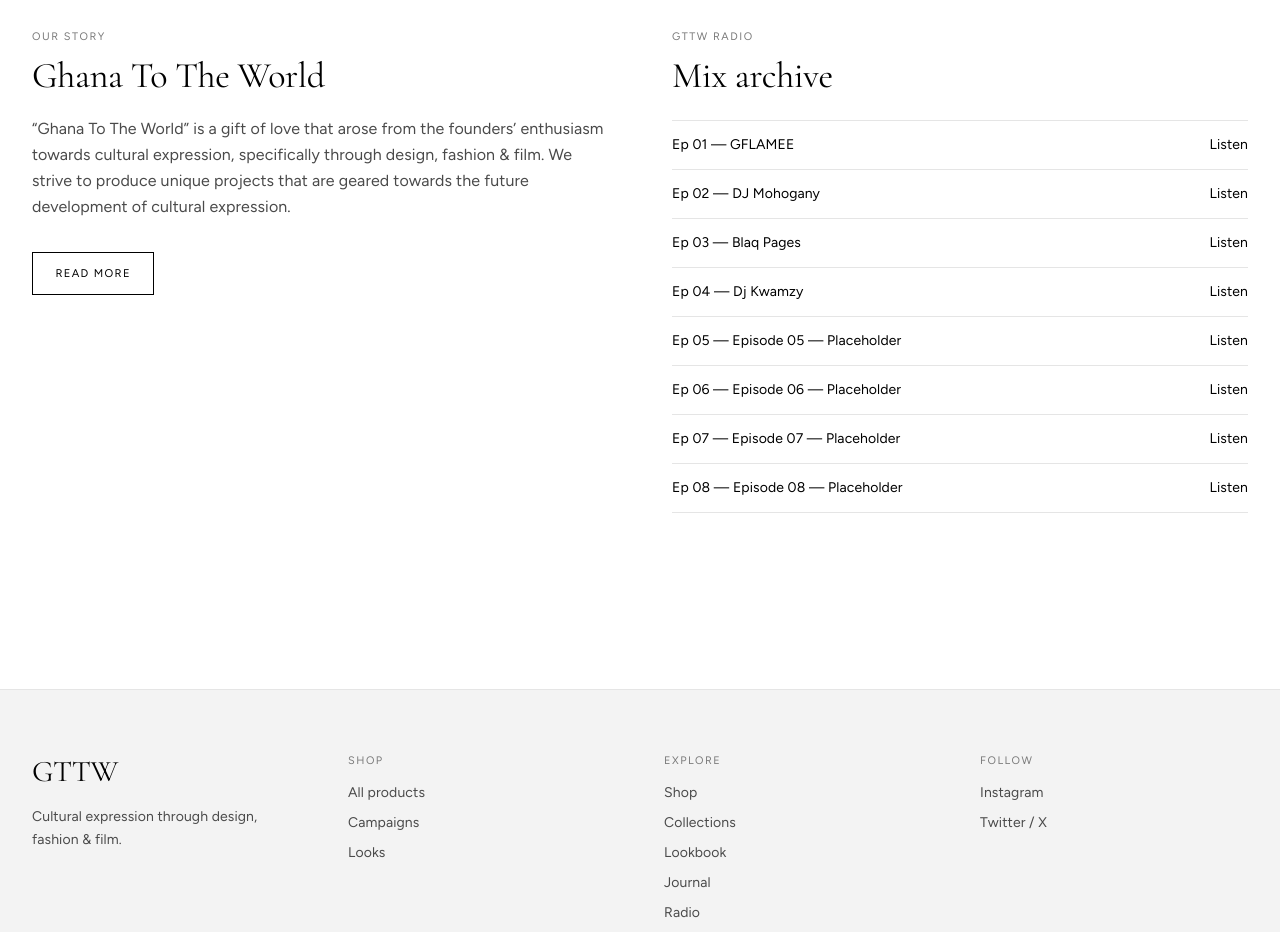
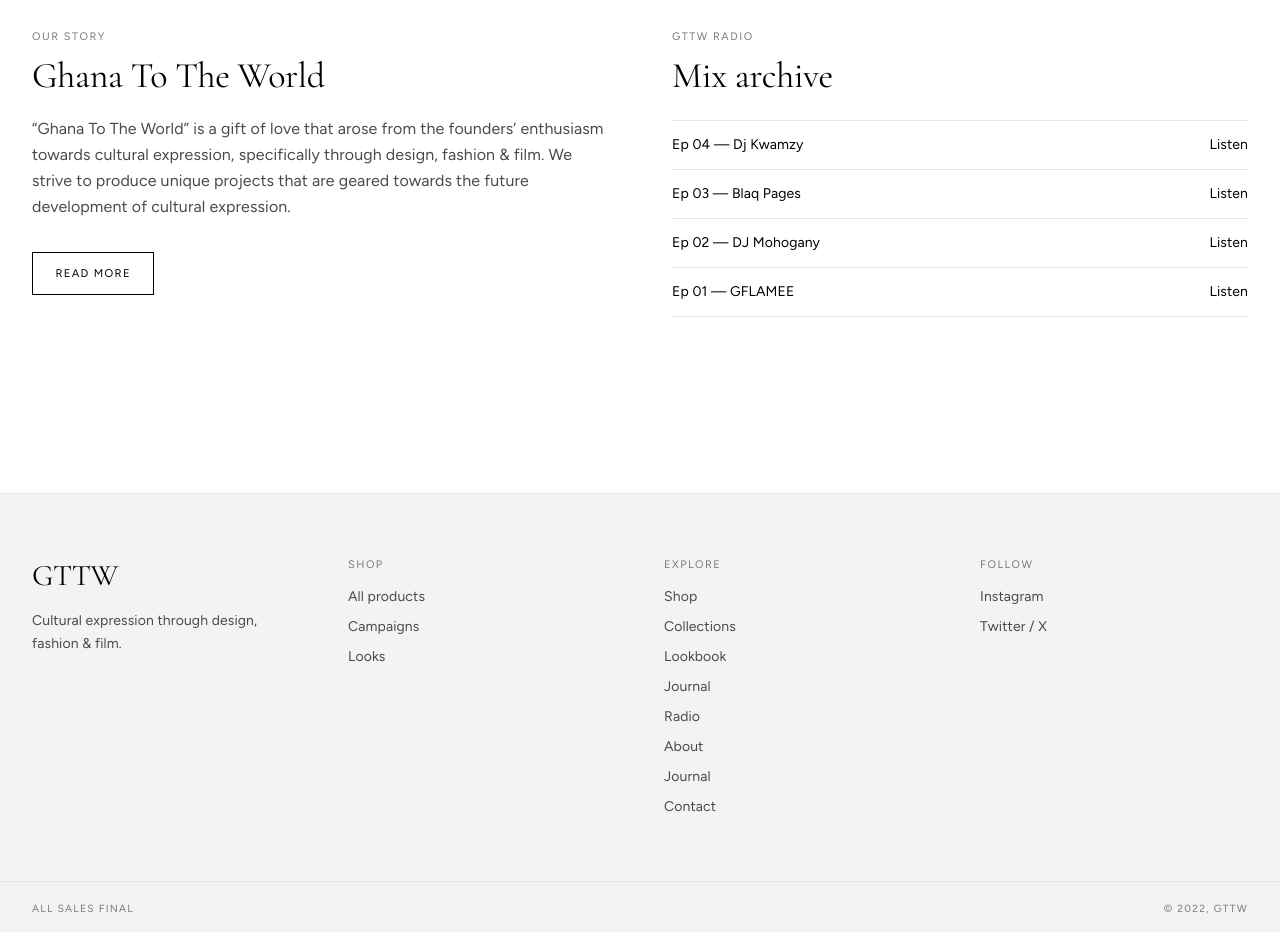
Before and after one commit to Kofmotivation/ghanatotheworld_rebrand, a Next.js app: page / in a window 1280 px wide. Shown: the part 3040-3972 px from the top of the page. Built offline with nearby package versions, Linux system fonts and the light colour scheme.

Commit message:
Connect GTTW Radio to SoundCloud catalogue
Wire all 4 public GTTW RADIO tracks (artwork, durations, embeds).
Replace placeholder episodes; featured + detail play via official widget.

```diff
--- a/next.config.ts
+++ b/next.config.ts
@@ -7,6 +7,22 @@ const nextConfig: NextConfig = {
         protocol: "https",
         hostname: "freight.cargo.site",
       },
+      {
+        protocol: "https",
+        hostname: "i1.sndcdn.com",
+      },
+      {
+        protocol: "https",
+        hostname: "i2.sndcdn.com",
+      },
+      {
+        protocol: "https",
+        hostname: "i3.sndcdn.com",
+      },
+      {
+        protocol: "https",
+        hostname: "i4.sndcdn.com",
+      },
     ],
   },
   transpilePackages: ["globedots"],
--- a/src/app/globals.css
+++ b/src/app/globals.css
@@ -686,8 +686,20 @@ a {
   gap: 1rem;
 }
 
+.radio-player--embed {
+  display: block;
+  padding: 1rem 1.15rem 1.15rem;
+}
+
 .radio-player--compact {
   padding: 0.75rem 0.9rem;
+}
+
+.radio-sc-iframe {
+  display: block;
+  width: 100%;
+  border: 0;
+  background: transparent;
 }
 
 .radio-player button {
--- a/src/app/radio/[slug]/page.tsx
+++ b/src/app/radio/[slug]/page.tsx
@@ -73,7 +73,7 @@ export default async function RadioEpisodePage({ params }: Props) {
             {ep.description}
           </p>
 
-          <div className="mt-8 max-w-md">
+          <div className="mt-8 max-w-xl">
             <RadioPlayer episode={ep} />
           </div>
 
--- a/src/app/radio/page.tsx
+++ b/src/app/radio/page.tsx
@@ -4,7 +4,7 @@ import { RadioHub } from "@/components/radio/RadioHub";
 export const metadata: Metadata = {
   title: "Radio",
   description:
-    "GTTW Radio — mixes, sessions, and archive. Episodes from gttw.net plus honest placeholders.",
+    "GTTW Radio — guest mixes from SoundCloud. Vinyl catalogue, sessions, and official embeds.",
 };
 
 export default function RadioPage() {
--- a/src/lib/content.ts
+++ b/src/lib/content.ts
@@ -330,164 +330,129 @@ export type RadioEpisode = {
   artwork: string;
   duration: string;
   dateLabel: string;
-  /** Real audio not on crawl — UI stays honest */
+  /** True when a SoundCloud track is wired for embed play */
   audioAvailable: boolean;
   isPlaceholder?: boolean;
   featured?: boolean;
   campaignSlug?: string;
+  /** Public SoundCloud track page */
+  soundcloudUrl?: string;
+  /** SoundCloud numeric track id (for official widget) */
+  soundcloudTrackId?: number;
 };
 
-const radioArt = {
-  a: cdn(
-    "4c27be77c002ef200523e8f6f2ea50dba59a4ec65f0f986d029afb96d9400a93",
-    "19122020.jpg",
-  ),
-  b: cdn(
-    "c808b52bff0c3b64fab0a3f6c73ea166dd48cb3768fe1bca6bcc39d025809086",
-    "_V0A1693.jpg",
-  ),
-  c: cdn(
-    "d062ef87d4d0dfccb24b31bc10ff72241b518b7f7d323176d46aeb31a72dab9a",
-    "_DSC8449k-2.jpg",
-  ),
-  d: cdn(
-    "58fde600030eeb26e5f47bc3cc723ff27008d4ca9e94cfb8a5f30ea66cc8488e",
-    "_DSC8521-copy-2.jpg",
-  ),
-  e: cdn(
-    "50e239fd696d8b8ee0be5850cc0b433d5c73b0064742f4e2f04a5397bad9494e",
-    "1DA4930F-DD7F-433A-B869-E08D21C506B9.JPG",
-  ),
-  f: cdn(
-    "21163236459d05a225c59136becbc95e4fa6e5ab042998179e5c31a512ac957b",
-    "E15FE768-73A3-46B8-999D-0588D7F0508A-2.jpg",
-  ),
-  g: cdn(
-    "683a42bae28fd6afa3319a2bcc4f134a2d338a46019eadeed82da92cf406ab6f",
-    "EfUkW5eXkAAPBue.jpeg",
-  ),
-  h: cdn(
-    "36ab7ac04ac9dd403ae7f3fd4216b971300631b06b8fd1cff8d8ce90cd0bc181",
-    "9DF2B719-4619-428E-86F7-AEAFE4C38180.JPG",
-  ),
-} as const;
+/** Official SoundCloud widget src for a catalogue track */
+export function soundcloudEmbedSrc(
+  trackId: number,
+  opts?: { visual?: boolean; autoPlay?: boolean },
+) {
+  const params = new URLSearchParams({
+    url: `https://api.soundcloud.com/tracks/${trackId}`,
+    color: "111111",
+    auto_play: opts?.autoPlay ? "true" : "false",
+    hide_related: "true",
+    show_comments: "false",
+    show_user: "true",
+    show_reposts: "false",
+    show_teaser: "false",
+    visual: opts?.visual ? "true" : "false",
+  });
+  return `https://w.soundcloud.com/player/?${params.toString()}`;
+}
 
-/** GTTW Radio catalogue — real gttw.net episodes + honest placeholders */
+/**
+ * GTTW Radio catalogue — public tracks from
+ * https://soundcloud.com/user-946256240 (GTTW RADIO · 4 tracks).
+ *
+ * Series mapping (Kitsuné IA, chronological newest → last-releases):
+ * - last-releases: Ep 04 Dj Kwamzy, Ep 03 Blaq Pages
+ * - sessions: Ep 02 DJ Mohogany, Ep 01 GFLAMEE
+ * - archives: empty until more SoundCloud uploads land
+ * Featured = newest (Ep 04).
+ */
 export const radio: RadioEpisode[] = [
   {
-    ep: "01",
-    slug: "ep-01-gflamee",
-    title: "GFLAMEE",
-    artist: "GFLAMEE",
+    ep: "04",
+    slug: "ep-04-dj-kwamzy",
+    title: "Dj Kwamzy",
+    artist: "Dj Kwamzy",
     series: "last-releases",
     description:
-      "GTTW Radio Episode 01 — mix listed on gttw.net. A fire opener for the Accra-to-the-world frequency.",
-    artwork: radioArt.a,
-    duration: "—",
-    dateLabel: "Listed on gttw.net",
-    audioAvailable: false,
+      "Episode 04 of GTTW Radio’s Guest Mix features DJ Kwamzy, a Ghanaian born, UK based producer/DJ. He released his first project “Amapiano To The World” Vol. 1 last year, a five-track project which featured BuMan, Kirat Ayat, Blaq Pages, Genius and Yung D3mz. With this mix Kwamzy takes you through favorites, SoundCloud classics, and unreleased productions.",
+    artwork:
+      "https://i1.sndcdn.com/artworks-wmnXbdpbLyOC1nCc-dWba9g-t500x500.jpg",
+    duration: "50:02",
+    dateLabel: "Jan 2021",
+    audioAvailable: true,
     featured: true,
-    campaignSlug: "touch-the-sky",
+    campaignSlug: "essentials",
+    soundcloudUrl:
+      "https://soundcloud.com/user-946256240/gttw-radio-mix-ep-04-dj-kwamzy",
+    soundcloudTrackId: 969626416,
+  },
+  {
+    ep: "03",
+    slug: "ep-03-blaq-pages",
+    title: "Blaq Pages",
+    artist: "Blaq Pages",
+    series: "last-releases",
+    description:
+      "Blaq Pages is a record producer and DJ based in Los Angeles, born in Accra. With this mix he journeys from South Africa back west through highlife, keeping tempo high and sticking to his signature sound.",
+    artwork:
+      "https://i1.sndcdn.com/artworks-BIE486t9fcLjznEx-9KYxzg-t500x500.jpg",
+    duration: "43:48",
+    dateLabel: "Sep 2020",
+    audioAvailable: true,
+    campaignSlug: "knit-airways",
+    soundcloudUrl:
+      "https://soundcloud.com/user-946256240/gttw-radio-mix-ep-03-blaq-pages",
+    soundcloudTrackId: 893832796,
   },
   {
     ep: "02",
     slug: "ep-02-dj-mohogany",
     title: "DJ Mohogany",
     artist: "DJ Mohogany",
-    series: "last-releases",
+    series: "sessions",
     description:
-      "GTTW Radio Episode 02 — mix listed on gttw.net. Warm selections for the Fisherman chapter night.",
-    artwork: radioArt.e,
-    duration: "—",
-    dateLabel: "Listed on gttw.net",
-    audioAvailable: false,
+      "Episode 02 of GTTW Radio's Guest Mixes features DJ Mahogany with an ode to Ghana. Born in Brooklyn and raised in a traditional Liberian home, she's no stranger to diversity and culture.",
+    artwork:
+      "https://i1.sndcdn.com/artworks-mCTZRhIQKGEKHUdt-kJtg5A-t500x500.jpg",
+    duration: "46:17",
+    dateLabel: "Jul 2020",
+    audioAvailable: true,
     campaignSlug: "fisherman",
+    soundcloudUrl:
+      "https://soundcloud.com/user-946256240/gttw-radio-mix-ep-02-dj-mohogany",
+    soundcloudTrackId: 853777600,
   },
   {
-    ep: "03",
-    slug: "ep-03-blaq-pages",
-    title: "Blaq Pages",
-    artist: "Blaq Pages",
+    ep: "01",
+    slug: "ep-01-gflamee",
+    title: "GFLAMEE",
+    artist: "GFLAMEE",
     series: "sessions",
     description:
-      "GTTW Radio Episode 03 — mix listed on gttw.net. Pages turning between knit layers and night drives.",
-    artwork: radioArt.f,
-    duration: "—",
-    dateLabel: "Listed on gttw.net",
-    audioAvailable: false,
-    campaignSlug: "knit-airways",
-  },
-  {
-    ep: "04",
-    slug: "ep-04-dj-kwamzy",
-    title: "Dj Kwamzy",
-    artist: "Dj Kwamzy",
-    series: "sessions",
-    description:
-      "GTTW Radio Episode 04 — mix listed on gttw.net. Closing energy for the Essentials shelf.",
-    artwork: radioArt.g,
-    duration: "—",
-    dateLabel: "Listed on gttw.net",
-    audioAvailable: false,
-    campaignSlug: "essentials",
-  },
-  {
-    ep: "05",
-    slug: "ep-05-placeholder",
-    title: "Episode 05 — Placeholder",
-    artist: "TBA selector",
-    series: "archives",
-    description:
-      "Placeholder slot for an upcoming GTTW Radio session. Artwork and title are standing in until the brand publishes the mix.",
-    artwork: radioArt.b,
-    duration: "45:00",
-    dateLabel: "Coming soon",
-    audioAvailable: false,
-    isPlaceholder: true,
-  },
-  {
-    ep: "06",
-    slug: "ep-06-placeholder",
-    title: "Episode 06 — Placeholder",
-    artist: "TBA selector",
-    series: "archives",
-    description:
-      "Placeholder archive entry — keeps the Radio system complete while real audio files remain off crawl.",
-    artwork: radioArt.c,
-    duration: "52:00",
-    dateLabel: "Coming soon",
-    audioAvailable: false,
-    isPlaceholder: true,
-  },
-  {
-    ep: "07",
-    slug: "ep-07-placeholder",
-    title: "Episode 07 — Placeholder",
-    artist: "TBA selector",
-    series: "sessions",
-    description:
-      "Placeholder session — mute stub player for UX completeness; no invented tracklist or audio.",
-    artwork: radioArt.d,
-    duration: "38:00",
-    dateLabel: "Coming soon",
-    audioAvailable: false,
-    isPlaceholder: true,
-  },
-  {
-    ep: "08",
-    slug: "ep-08-placeholder",
-    title: "Episode 08 — Placeholder",
-    artist: "TBA selector",
-    series: "archives",
-    description:
-      "Placeholder archive mix card. Replace with a published GTTW Radio episode when available.",
-    artwork: radioArt.h,
-    duration: "60:00",
-    dateLabel: "Coming soon",
-    audioAvailable: false,
-    isPlaceholder: true,
+      "Our first episode features Ghana's very own GFLAMEE — Accra born, Brooklyn based DJ/designer. His mix takes you on a nostalgic journey to Ghana in the early 2000s through highlife and hiplife.",
+    artwork:
+      "https://i1.sndcdn.com/artworks-G8YyaE8yS3pHtVoK-mYAN5Q-t500x500.jpg",
+    duration: "38:57",
+    dateLabel: "May 2020",
+    audioAvailable: true,
+    campaignSlug: "touch-the-sky",
+    soundcloudUrl:
+      "https://soundcloud.com/user-946256240/gttw-radio-mix-ep-01-gflamee",
+    soundcloudTrackId: 818251471,
   },
 ];
+
+/** SoundCloud profile that owns the catalogue */
+export const radioSoundcloud = {
+  profileUrl: "https://soundcloud.com/user-946256240",
+  username: "GTTW RADIO",
+  userId: 651702324,
+  trackCount: 4,
+} as const;
 
 export const radioSeriesNav = [
   { id: "all" as const, label: "Home" },
```
Also changed, not shown: src/components/RadioPlayer.tsx (+44 -28 lines), src/components/radio/RadioHub.tsx (+19 -10 lines).
